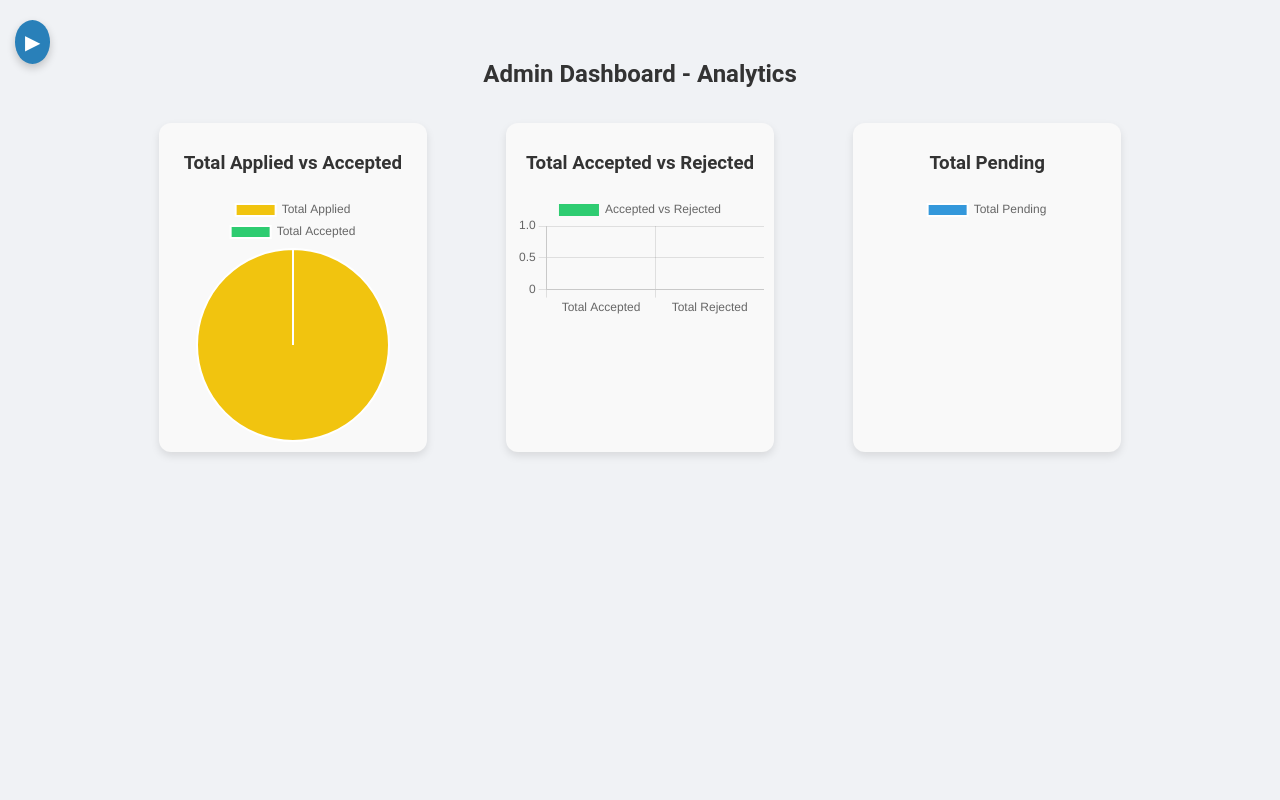
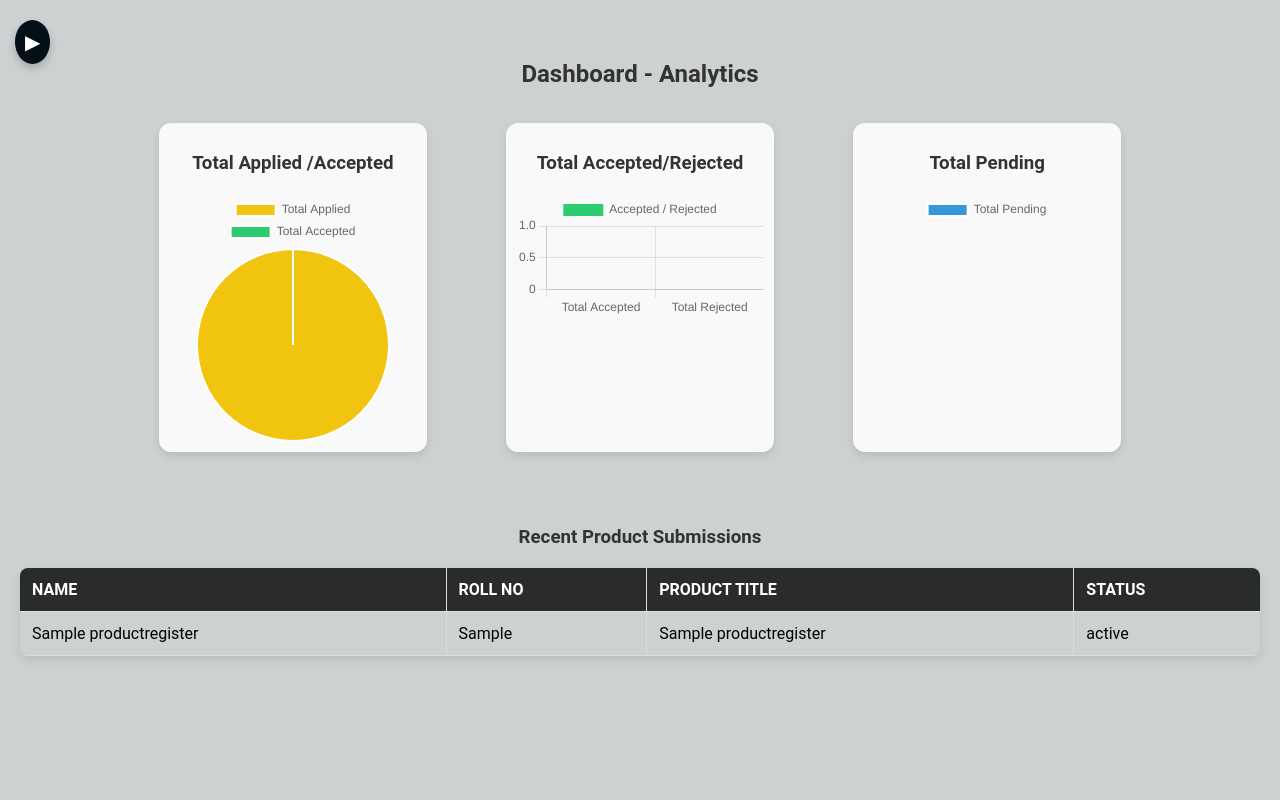
Before and after one commit to Sarathy-ram/Product_Review_portal, a Django app: page /admin-home/ in a window 1280 px wide. Run offline with Django 5.2, Linux system fonts and the light colour scheme; a user stored in the database is signed in; tables that the repository leaves empty hold one stand-in row (values such as "Sample post").

Commit message:
admin-home-table

```diff
--- a/Product_Review/static/css/admin_home.css
+++ b/Product_Review/static/css/admin_home.css
@@ -4,6 +4,7 @@ body {
    padding: 0;
    background-size: cover;
    background-repeat: no-repeat;
+   background-color: rgb(206, 209, 209);
    background-position: center;
    height: 100vh;
    overflow-x: hidden;
@@ -64,7 +65,7 @@ body {
    top: 20px;
    left: 15px;
    font-size: 20px;
-   background-color: #2980b9;
+   background-color: #031018;
    color: white;
    border: none;
    cursor: pointer;
@@ -189,8 +190,55 @@ canvas {
 }
 
 /* Modern typography and colors */
-body {
-   font-family: 'Roboto', sans-serif;
-   background-color: #f0f2f5; /* Light gray background for a clean look */
-   color: #333; /* Consistent text color */
+
+
+.submission-section {
+   margin-top: 40px;
 }
+
+.submission-table {
+   width: 100%;
+   border-collapse: collapse;
+   margin-top: 20px;
+   box-shadow: 0 4px 8px rgba(0, 0, 0, 0.1); /* Shadow effect for the table */
+   border-radius: 8px; /* Optional: rounded corners */
+   overflow: hidden; /* Prevent shadow from being cut off at corners */
+}
+
+.submission-table th, .submission-table td {
+   padding: 12px;
+   text-align: left;
+   border-bottom: 1px solid #ddd; /* Light border between rows */
+}
+
+.submission-table th {
+   background-color: #292b2c;
+   color: white;
+   text-transform: uppercase; /* Optional: capitalize header text */
+   font-weight: bold;
+}
+
+.submission-table tr:nth-child(even) {
+   background-color: #f9f9f9;
+}
+
+.submission-table tr:hover {
+   background-color: #f1f1f1;
+}
+
+.submission-table td {
+   transition: background-color 0.3s ease; /* Smooth background transition on hover */
+}
+
+.submission-table tr:hover td {
+   background-color: #e9e9e9; /* Highlight row on hover */
+}
+
+.submission-table th, .submission-table td {
+   border-right: 1px solid #ddd; /* Add subtle borders to the right of cells */
+}
+
+.submission-table td:last-child,
+.submission-table th:last-child {
+   border-right: none; /* Remove the right border on the last column */
+}
--- a/Product_Review/static/js/admin_home.js
+++ b/Product_Review/static/js/admin_home.js
@@ -45,7 +45,7 @@ document.addEventListener("DOMContentLoaded", function() {
         data: {
             labels: ['Total Applied', 'Total Accepted'],
             datasets: [{
-                label: 'Applied vs Accepted',
+                label: 'Applied / Accepted',
                 data: [totalApplied, totalAccepted],
                 backgroundColor: ['#f1c40f', '#2ecc71']
             }]
@@ -59,7 +59,7 @@ document.addEventListener("DOMContentLoaded", function() {
         data: {
             labels: ['Total Accepted', 'Total Rejected'],
             datasets: [{
-                label: 'Accepted vs Rejected',
+                label: 'Accepted / Rejected',
                 data: [totalAccepted, totalRejected],
                 backgroundColor: ['#2ecc71', '#e74c3c']
             }]
--- a/Product_Review/templates/admin_home.html
+++ b/Product_Review/templates/admin_home.html
@@ -19,15 +19,15 @@
     <div id="main-content" class="content">
     <button class="toggle-btn" id="toggle-btn">&#9654</button>
     <div class="container">
-        <h2>Admin Dashboard - Analytics</h2>
+        <h2> Dashboard - Analytics</h2>
 
         <div class="graph-section">
-            <h3>Total Applied vs Accepted</h3>
+            <h3>Total Applied /Accepted</h3>
             <canvas id="appliedAcceptedChart"></canvas>
         </div>
 
         <div class="graph-section">
-            <h3>Total Accepted vs Rejected</h3>
+            <h3>Total Accepted/Rejected</h3>
             <canvas id="acceptedRejectedChart"></canvas>
         </div>
 
@@ -36,6 +36,31 @@
             <canvas id="pendingChart"></canvas>
         </div>
     </div>
+
+    <div class="submission-section">
+        <h3>Recent Product Submissions</h3>
+        <table class="submission-table">
+            <thead>
+                <tr>
+                    <th>Name</th>
+                    <th>Roll No</th>
+                    <th>Product Title</th>
+                    <th>Status</th>
+                </tr>
+            </thead>
+            <tbody>
+                {% for submission in submissions %}
+                    <tr>
+                        <td>{{ submission.name }}</td>
+                        <td>{{ submission.roll_no }}</td>
+                        <td>{{ submission.Project_Title }}</td>
+                        <td>{{ submission.project_status }}</td>
+                    </tr>
+                {% endfor %}
+            </tbody>
+        </table>
+    </div>
+
     </div>
 
     <script type="text/javascript">
--- a/productapp/models.py
+++ b/productapp/models.py
@@ -1,5 +1,5 @@
 from django.db import models
-
+from django.utils import timezone
 class ProductRegister(models.Model):
     name = models.CharField(max_length=100)
     roll_no = models.CharField(max_length=20, unique=True)
--- a/productapp/views.py
+++ b/productapp/views.py
@@ -40,12 +40,14 @@ def admin_home(request):
     total_accepted = ProductRegister.objects.filter(project_status='Approved').count()
     total_rejected = ProductRegister.objects.filter(project_status='Rejected').count()
     total_pending = ProductRegister.objects.filter(project_status='Pending').count()
+    submissions = ProductRegister.objects.all()[:5]
     context = {
         'username': request.user.username,
         'total_applied': total_applied or 'None',
         'total_accepted': total_accepted or 'None',
         'total_rejected': total_rejected or 'None',
         'total_pending': total_pending or 'None',
+        'submissions': submissions,
 
     }
     return render(request, 'admin_home.html',context)
```
